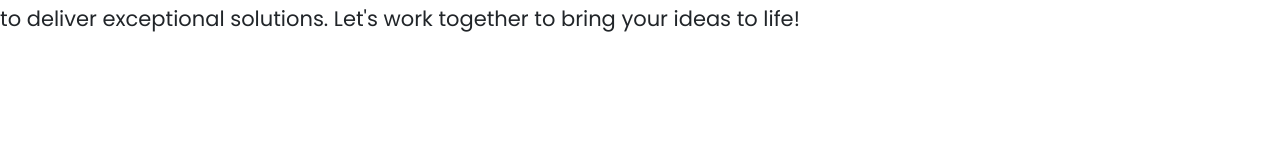
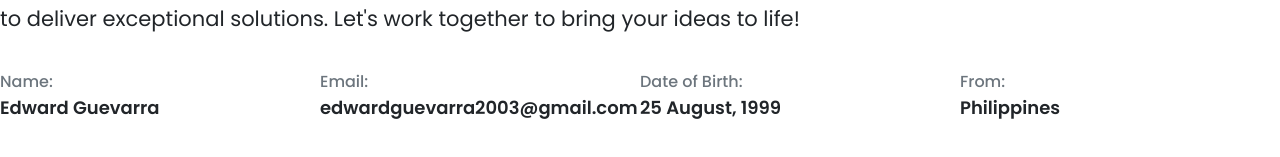
Before and after one commit to shizokura/nextjs-portfolio, a Next.js app: page / in a window 1280 px wide. Shown: the part 1278-1435 px from the top of the page. Before the commit the page ends 1412 px from the top, so only its background shows below. Built offline with nearby package versions, Linux system fonts and the light colour scheme.

Commit message:
Add Info

```diff
--- a/app/components/Home/About.module.scss
+++ b/app/components/Home/About.module.scss
@@ -58,3 +58,19 @@
         }
     }
 }
+
+.info {
+    margin-top: 2rem;
+    display: grid;
+    grid-template-columns: repeat(4, minmax(0, 1fr));
+    &__item {
+        .label {
+            color: #6c757d;
+            font-weight: 500;
+        }
+        .value {
+            font-size: 1.125rem;
+            font-weight: 600;
+        }
+    }
+}
--- a/app/components/Home/About.tsx
+++ b/app/components/Home/About.tsx
@@ -14,6 +14,24 @@ const About = () => (
           <div className={ aboutStyle.years__text }>Years of <strong>Experience</strong></div>
         </div>
       </div>
+      <div className={ aboutStyle.info }>
+        <div className={ aboutStyle.info__item }>
+          <div className={ aboutStyle.label }>Name:</div>
+          <div className={ aboutStyle.value }>Edward Guevarra</div>
+        </div>
+        <div className={ aboutStyle.info__item }>
+          <div className={ aboutStyle.label }>Email:</div>
+          <div className={ aboutStyle.value }>edwardguevarra2003@gmail.com</div>
+        </div>
+        <div className={ aboutStyle.info__item }>
+          <div className={ aboutStyle.label }>Date of Birth:</div>
+          <div className={ aboutStyle.value }>25 August, 1999</div>
+        </div>
+        <div className={ aboutStyle.info__item }>
+          <div className={ aboutStyle.label }>From:</div>
+          <div className={ aboutStyle.value }>Philippines</div>
+        </div>
+      </div>
   </div>
 );
 
```
